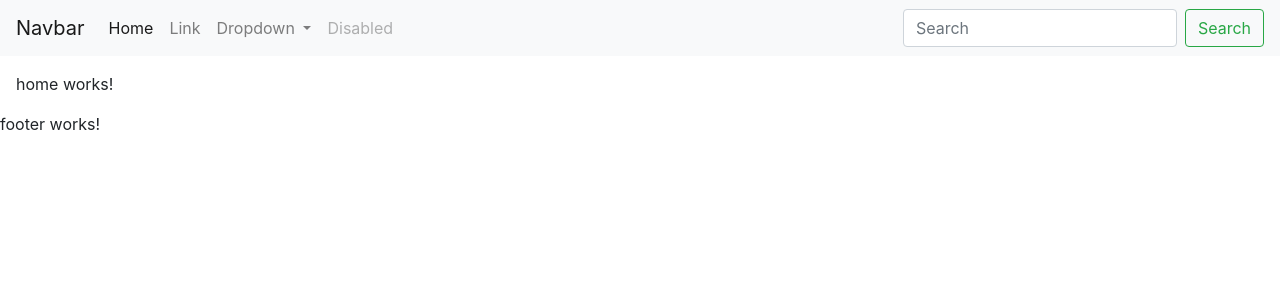
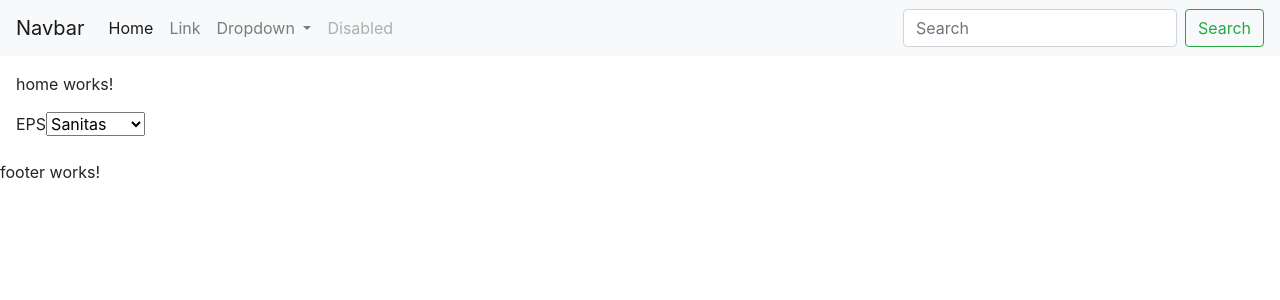
Before and after one commit to BOTOOM/clasificacion_hospital, an Angular app: page /home in a window 1280 px wide. Shown: the top 300 px of the page. Built offline with nearby package versions, Linux system fonts and the light colour scheme.

Commit message:
force commit

```diff
--- a/src/app/pages/home/home.component.html
+++ b/src/app/pages/home/home.component.html
@@ -1 +1,8 @@
 <p>home works!</p>
+
+
+
+<label for="eps"> EPS </label>
+<select name="eps">
+    <option *ngFor="let eps of epss; let i = index" values="index">{{eps.Nombre}}</option>
+</select>
--- a/src/app/pages/home/home.component.ts
+++ b/src/app/pages/home/home.component.ts
@@ -7,6 +7,11 @@ import { Component, OnInit } from '@angular/core';
 })
 export class HomeComponent implements OnInit {
 
+  epss: any[] = [
+    { Nombre: "Sanitas", Id: 1},
+    { Nombre: "Cafesalud", Id: 2 }
+  ];
+
   constructor() { }
 
   ngOnInit() {
```
